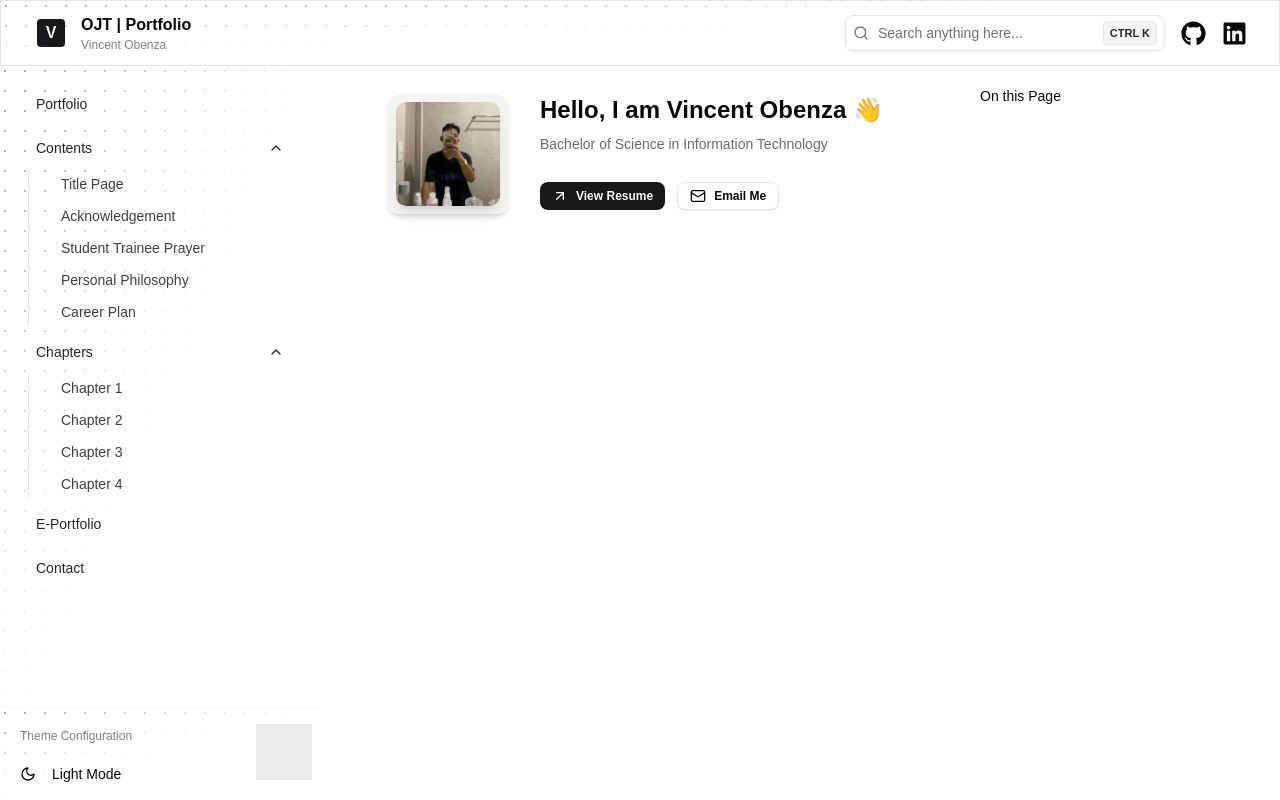
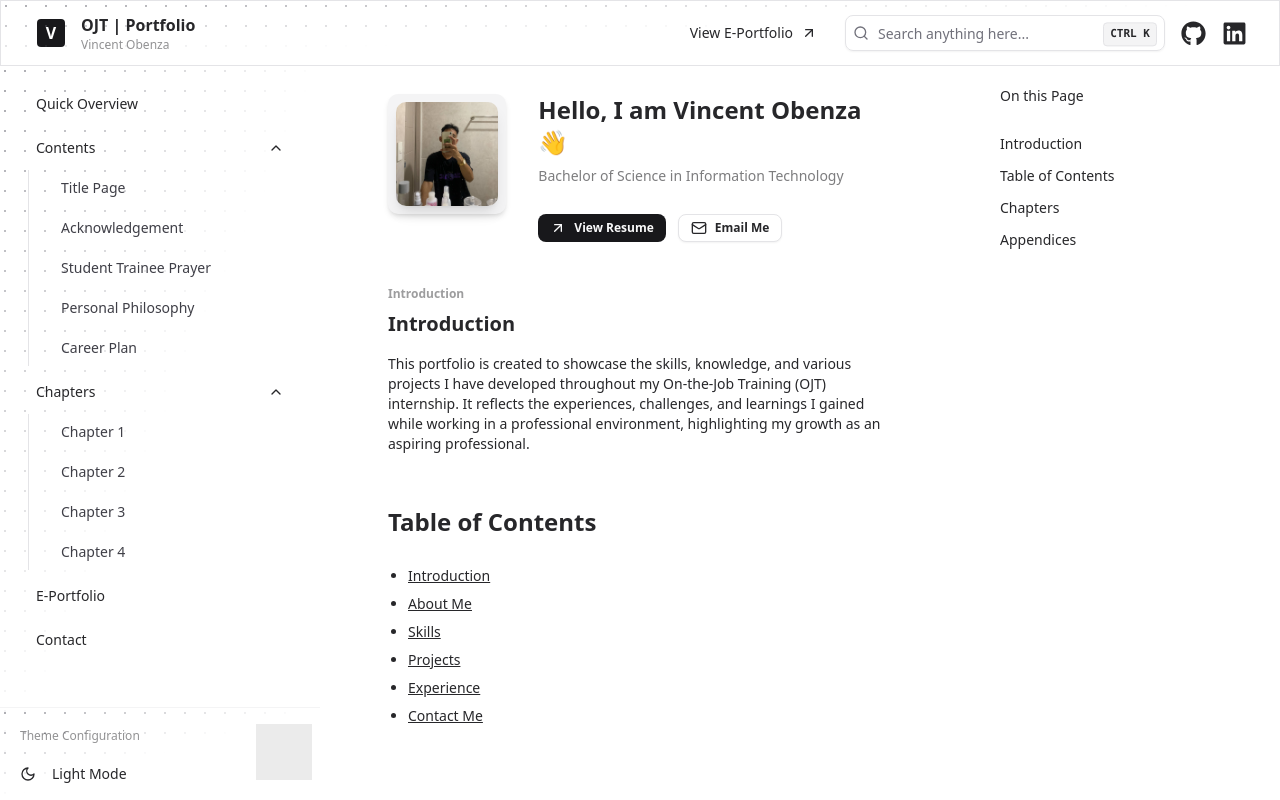
Before and after one commit to vincentobnza/ojt-portfolio, a React (Vite) app: page / in a window 1280 px wide. Built offline with nearby package versions, Linux system fonts and the light colour scheme; grey boxes are pictures that could not be loaded; a web font is replaced by a local one.

Commit message:
Added some changes

```diff
--- a/src/components/app-sidebar.tsx
+++ b/src/components/app-sidebar.tsx
@@ -35,7 +35,7 @@ const ChapterItems = () => {
             <NavLink
               key={chapter}
               to={`/chapter/${chapter.toLowerCase().replace(/\s+/g, "-")}`}
-              className="block py-1 px-6 text-zinc-700 dark:text-zinc-300 hover:bg-zinc-100 dark:hover:bg-zinc-800 rounded text-sm"
+              className="block py-2 px-6 text-zinc-700 dark:text-zinc-300 hover:bg-zinc-100 dark:hover:bg-zinc-800 rounded text-sm"
             >
               {chapter}
             </NavLink>
@@ -88,7 +88,7 @@ const ContentItems = () => {
             <NavLink
               key={content.name}
               to={`/content/${content.path}`}
-              className="block py-1 px-6 text-zinc-700 dark:text-zinc-300 hover:bg-zinc-100 dark:hover:bg-zinc-800 rounded text-sm"
+              className="block py-2 px-6 text-zinc-700 dark:text-zinc-300 hover:bg-zinc-100 dark:hover:bg-zinc-800 rounded text-sm"
             >
               {content.name}
             </NavLink>
@@ -118,7 +118,7 @@ const RenderNavItem = ({ item }: { item: NavItem }) => {
 
 const sidebar_items = [
   {
-    name: "Portfolio",
+    name: "Quick Overview",
     path: "/",
   },
   {
--- a/src/components/navbar.tsx
+++ b/src/components/navbar.tsx
@@ -2,6 +2,8 @@ import { Link } from "react-router-dom";
 import { DotPatternBg } from "./dot-pattern-bg";
 import { SearchBar } from "./search-bar";
 import { FaGithub, FaLinkedin } from "react-icons/fa";
+import { buttonVariants } from "@/components/ui/button";
+import { ArrowUpRight } from "lucide-react";
 
 export function Navbar() {
   return (
@@ -9,7 +11,7 @@ export function Navbar() {
       <DotPatternBg />
       <div className="w-full mx-auto flex justify-between items-center">
         <div className="flex items-center gap-4 p-1">
-          <div className="size-7 grid place-items-center rounded bg-zinc-900 dark:bg-gradient-to-br dark:from-indigo-500 dark:to-violet-700 text-white font-bold">
+          <div className="size-7 grid place-items-center rounded bg-zinc-900 dark:bg-gradient-to-br dark:from-green-500 dark:to-cyan-700 text-white font-bold">
             V
           </div>
           <div className="flex flex-col">
@@ -19,8 +21,12 @@ export function Navbar() {
         </div>
 
         <div className="flex items-center gap-4">
+          <Link to="/" className={buttonVariants({ variant: "ghost" })}>
+            View E-Portfolio
+            <ArrowUpRight />
+          </Link>
+
           <SearchBar />
-
           <Link to="/">
             <FaGithub size={25} />
           </Link>
--- a/src/components/right-sidebar.tsx
+++ b/src/components/right-sidebar.tsx
@@ -1,8 +1,19 @@
 export function RightSidebar() {
   return (
-    <aside className="w-80 bg-white dark:bg-zinc-900 p-5">
+    <aside className="w-80 bg-white dark:bg-zinc-900 px-10 py-5 relative">
       <div className="h-full">
         <h1 className="text-sm font-medium">On this Page</h1>
+
+        <div className="mt-2">
+          <div className="flex flex-col gap-2">
+            <ul className="mt-5 text-sm space-y-3">
+              <li>Introduction</li>
+              <li>Table of Contents</li>
+              <li>Chapters</li>
+              <li>Appendices</li>
+            </ul>
+          </div>
+        </div>
       </div>
     </aside>
   );
--- /dev/null
+++ b/src/components/section-content.tsx
@@ -0,0 +1,25 @@
+import { Container } from "./container";
+
+export function SectionContent({
+  label,
+  title,
+  description,
+}: {
+  label: string;
+  title: string;
+  description?: string;
+}) {
+  return (
+    <Container>
+      <div className="flex w-full justify-between gap-5">
+        <div className="flex items-start gap-8">
+          <div className="flex flex-col">
+            <p className="text-xs opacity-45 mb-2 font-semibold">{label}</p>
+            <h1 className="text-xl font-bold mb-2">{title}</h1>
+            <p className="text-sm dark:opacity-70 my-2">{description}</p>
+          </div>
+        </div>
+      </div>
+    </Container>
+  );
+}
--- a/src/layout/root-layout.tsx
+++ b/src/layout/root-layout.tsx
@@ -5,7 +5,7 @@ import { Outlet } from "react-router-dom";
 
 export function RootLayout() {
   return (
-    <div className="flex flex-col h-screen">
+    <div className="flex flex-col h-screen text-zinc-800 dark:text-zinc-200">
       {/* Navbar */}
       <Navbar />
       {/* Main content with sidebars */}
--- a/src/pages/Home.tsx
+++ b/src/pages/Home.tsx
@@ -3,10 +3,11 @@ import Profile from "../assets/profile.jpg";
 import { ImageWrapper } from "@/components/image-wrapper";
 import { Button } from "@/components/ui/button";
 import { ArrowUpRight, Mail } from "lucide-react";
+import { SectionContent } from "@/components/section-content";
 
 export default function Home() {
   return (
-    <section className="flex items-center justify-center">
+    <section className="flex flex-col items-start justify-start space-y-1">
       <Container>
         <div className="flex w-full justify-between  gap-5">
           <div className="flex items-start gap-8">
@@ -34,6 +35,29 @@ export default function Home() {
           </div>
         </div>
       </Container>
+      <SectionContent
+        label="Introduction"
+        title="Introduction"
+        description="This portfolio is created to showcase the skills, knowledge, and various projects I have developed throughout my On-the-Job Training (OJT) internship. It reflects the experiences, challenges, and learnings I gained while working in a professional environment, highlighting my growth as an aspiring professional."
+      />
+
+      <TableOfContents />
     </section>
   );
 }
+
+const TableOfContents = () => {
+  return (
+    <div className="p-5 flex flex-col gap-2">
+      <h1 className="text-2xl font-bold">Table of Contents</h1>
+      <ul className="mt-5 list-disc pl-5 text-sm space-y-2">
+        <li className="underline">Introduction</li>
+        <li className="underline">About Me</li>
+        <li className="underline">Skills</li>
+        <li className="underline">Projects</li>
+        <li className="underline">Experience</li>
+        <li className="underline">Contact Me</li>
+      </ul>
+    </div>
+  );
+};
```
Also changed, not shown: src/index.css (+1 -10 lines).
